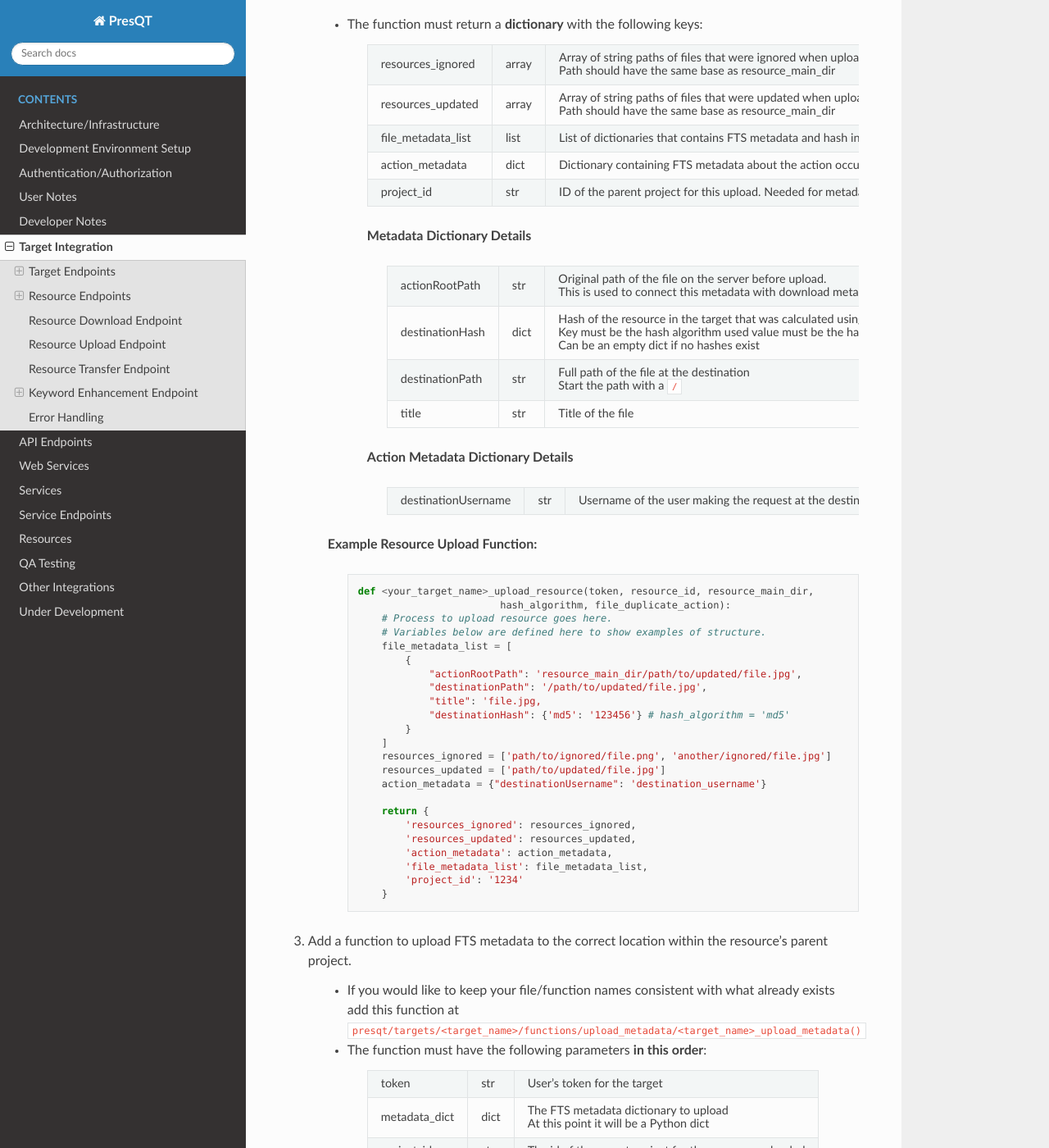
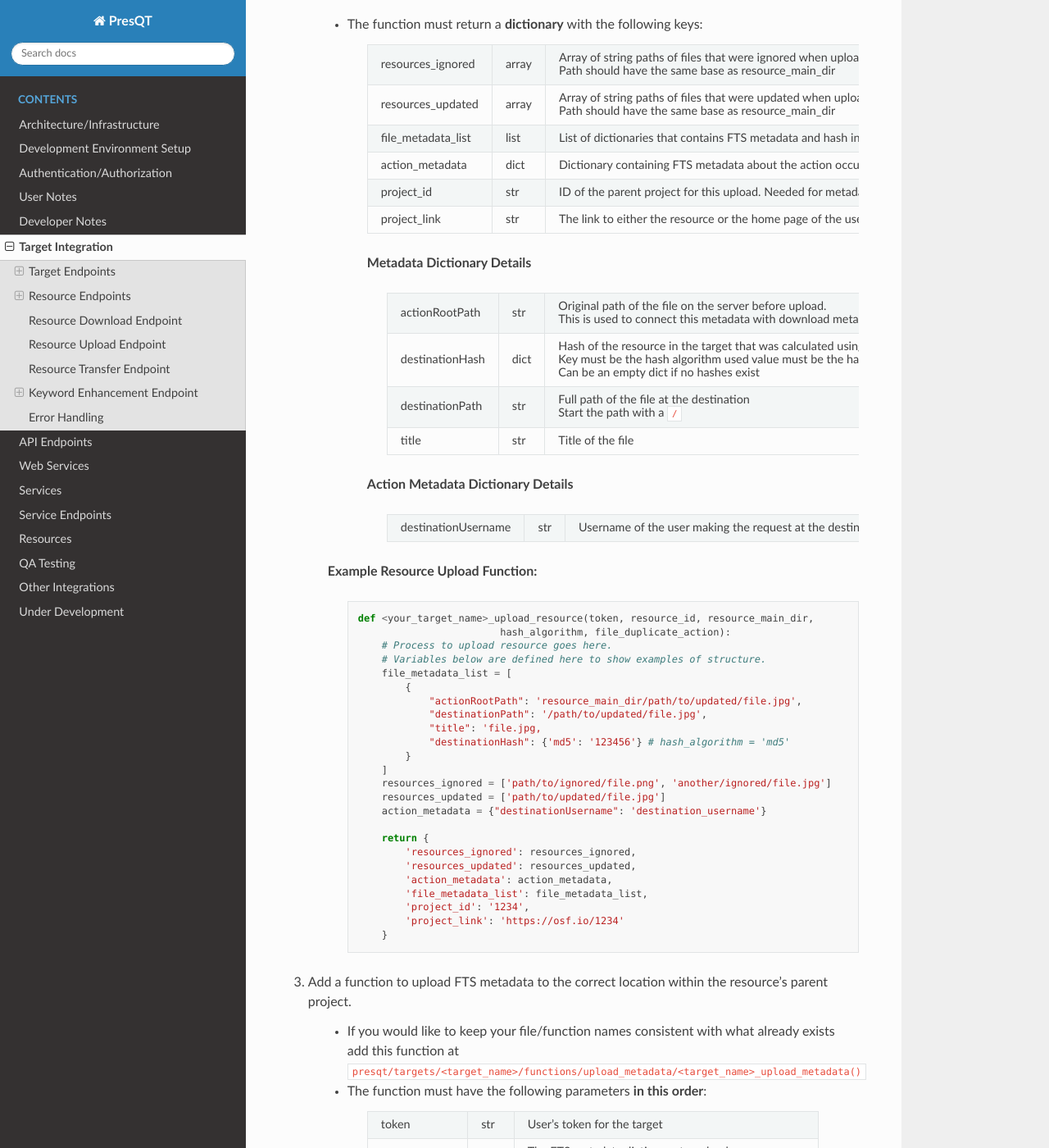
Before and after one commit to Lucy-Family-Institute/presqt, a Sphinx documentation site: the page built from docs/target_integration.rst, in a window 1280 px wide and 1400 px high, scrolled down 7940 px. Shown: the whole window at 82% size. Built offline with Sphinx 7.4.7 and the Read the Docs theme 2.0.0, drawn with Linux system fonts in a browser that asks for light colours.

Commit message:
Update docs

```diff
--- a/docs/target_integration.rst
+++ b/docs/target_integration.rst
@@ -392,7 +392,7 @@ Resource Upload Endpoint
 
     * The function must return a **dictionary** with the following keys:
 
-        ================== ===== =================================================================================
+        ================== ===== =========================================================================================
         resources_ignored  array Array of string paths of files that were ignored when uploading the resource
 
                                  Path should have the same base as resource_main_dir
@@ -402,7 +402,8 @@ Resource Upload Endpoint
         file_metadata_list list  List of dictionaries that contains FTS metadata and hash info for each file
         action_metadata    dict  Dictionary containing FTS metadata about the action occurring
         project_id         str   ID of the parent project for this upload. Needed for metadata upload
-        ================== ===== =================================================================================
+        project_link       str   The link to either the resource or the home page of the user if not available through API
+        ================== ===== =========================================================================================
 
         **Metadata Dictionary Details**
 
@@ -452,7 +453,8 @@ Resource Upload Endpoint
                     'resources_updated': resources_updated,
                     'action_metadata': action_metadata,
                     'file_metadata_list': file_metadata_list,
-                    'project_id': '1234'
+                    'project_id': '1234',
+                    'project_link': 'https://osf.io/1234'
                 }
 
 3. Add a function to upload FTS metadata to the correct location within the resource's parent project.
```
